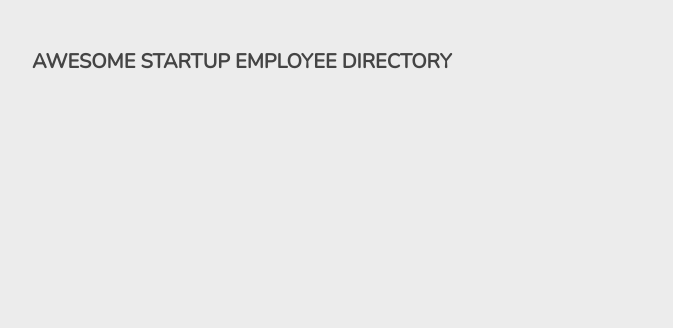
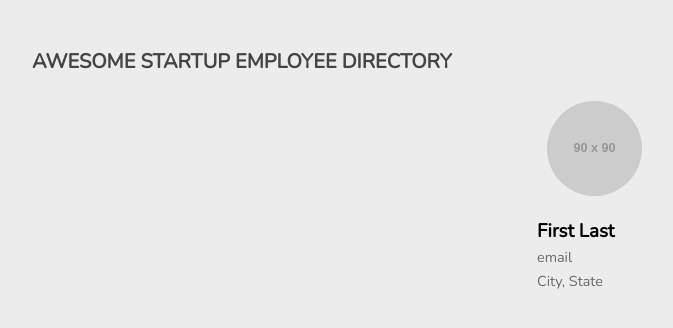
Before and after one commit to justicetrent/unit-5-project-5, a plain HTML site: page index.html in a window 1280 px wide. Shown: the whole page, without its empty margins (43-716 px from the left). Drawn offline with nearby package versions, Linux system fonts and the light colour scheme; placeholder pictures from the web are drawn by us.

Commit message:
dynamically added DIV

```diff
--- a/index.html
+++ b/index.html
@@ -98,4 +98,10 @@
         <!-- Add your JS here -->
 
     </body>
+    <script
+        src="https://code.jquery.com/jquery-3.4.1.min.js"
+        integrity="sha256-CSXorXvZcTkaix6Yvo6HppcZGetbYMGWSFlBw8HfCJo="
+        crossorigin="anonymous">
+    </script>
+    <script src='js/app.js'></script>
 </html>
--- /dev/null
+++ b/js/app.js
@@ -0,0 +1,12 @@
+const newDiv = document.createElement("div");
+newDiv.innerHTML = `<div class="card-img-container">
+                    <img class="card-img" src="https://placehold.it/90x90" alt="profile picture">
+                </div>
+                <div class="card-info-container">
+                    <h3 id="name" class="card-name cap">first last</h3>
+                    <p class="card-text">email</p>
+                    <p class="card-text cap">city, state</p>
+                </div>`
+
+const gallery = document.getElementById('gallery')
+gallery.appendChild(newDiv)
```
